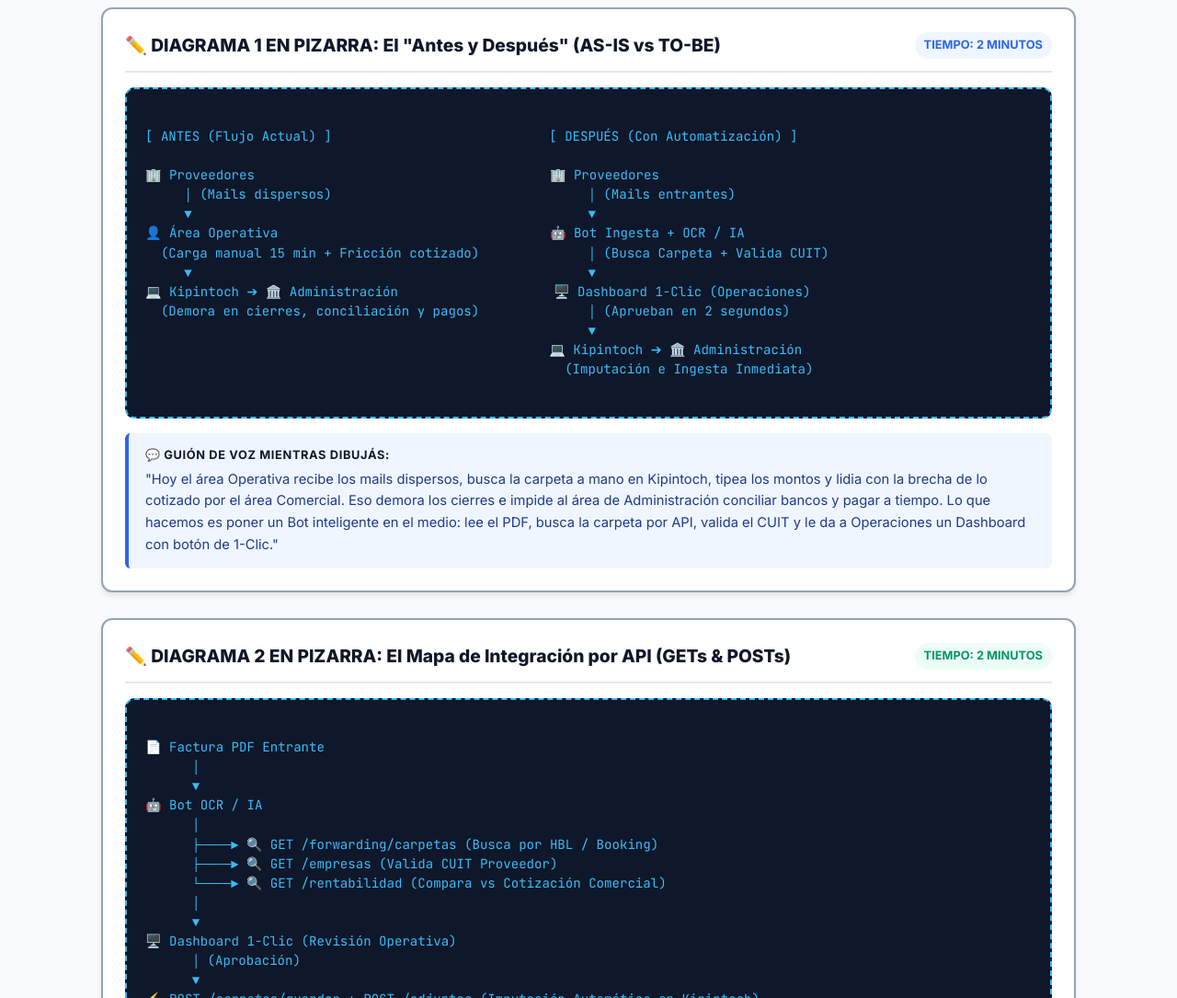
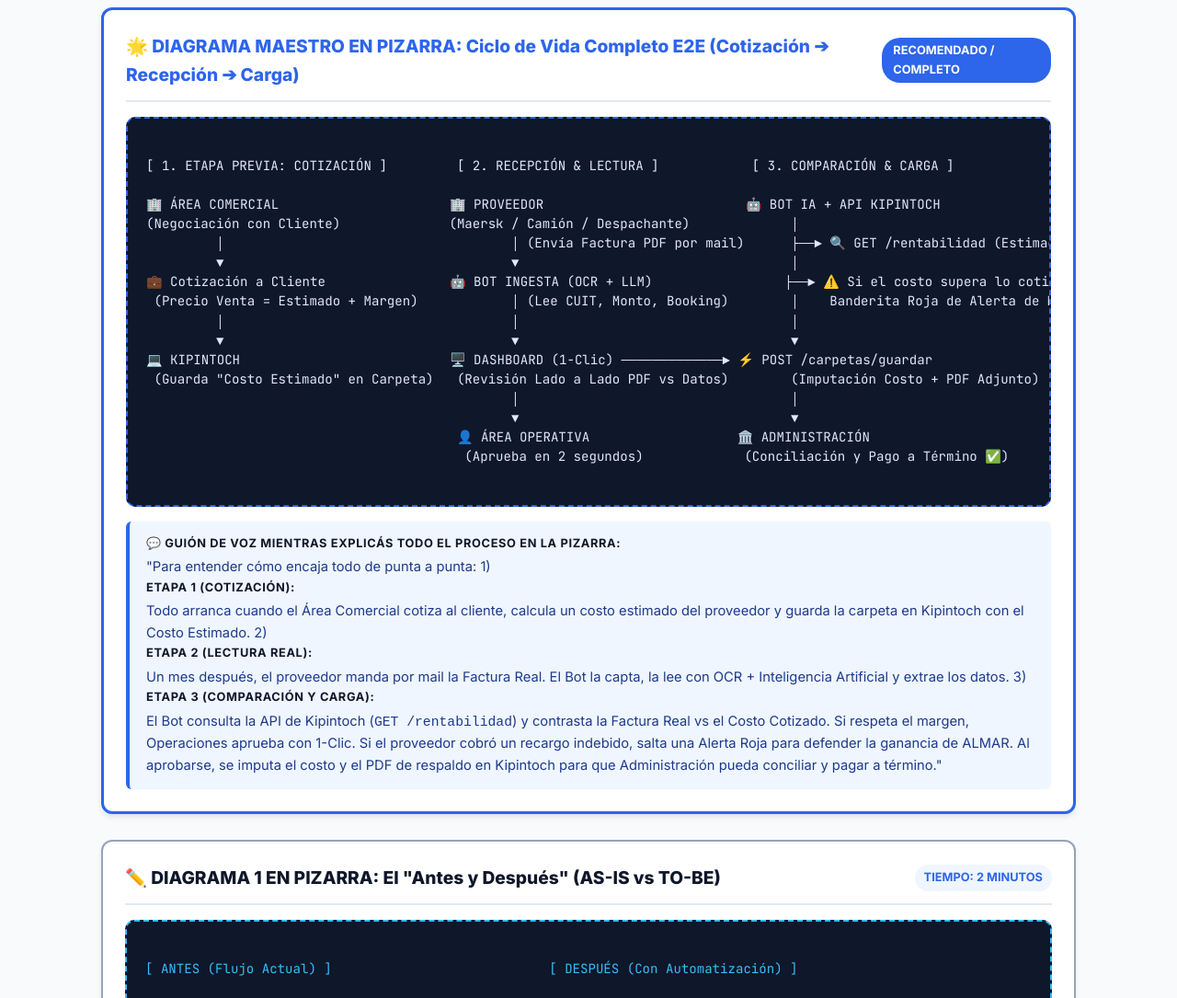
Before and after one commit to FranBondino/informe-api-almar, a website: page guia-dibujo-pizarra.html in a window 1280 px wide. Shown: the part 500-1585 px from the top of the page at 92% size. Drawn offline with Linux system fonts and the light colour scheme.

Commit message:
Add Master End-to-End Lifecycle Whiteboard Diagram (Cotizacion -> OCR -> Kipintoch -> Administracion) to guia-dibujo-pizarra.html

```diff
--- a/guia-dibujo-pizarra.html
+++ b/guia-dibujo-pizarra.html
@@ -164,6 +164,41 @@
             </ul>
         </div>
 
+        <!-- DIAGRAMA MAESTRO E2E COMPLETO -->
+        <div class="board-card" style="border: 3px solid #2D65EB;">
+            <div class="board-header">
+                <span class="board-title" style="color: #2D65EB;">🌟 DIAGRAMA MAESTRO EN PIZARRA: Ciclo de Vida Completo E2E (Cotización ➔ Recepción ➔ Carga)</span>
+                <span style="background: #2D65EB; color: #FFF; padding: 4px 12px; border-radius: 20px; font-size: 0.8rem; font-weight: 700;">RECOMENDADO / COMPLETO</span>
+            </div>
+
+            <div class="board-sketch" style="border-color: #2D65EB; color: #E0E7FF;">
+[ 1. ETAPA PREVIA: COTIZACIÓN ]         [ 2. RECEPCIÓN & LECTURA ]            [ 3. COMPARACIÓN & CARGA ]
+
+🏢 ÁREA COMERCIAL                      🏢 PROVEEDOR                          🤖 BOT IA + API KIPINTOCH
+(Negociación con Cliente)              (Maersk / Camión / Despachante)             │
+         │                                     │ (Envía Factura PDF por mail)      ├──► 🔍 GET /rentabilidad (Estimado vs Real)
+         ▼                                     ▼                                   │
+💼 Cotización a Cliente                🤖 BOT INGESTA (OCR + LLM)                 ├──► ⚠️ Si el costo supera lo cotizado:
+ (Precio Venta = Estimado + Margen)            │ (Lee CUIT, Monto, Booking)        │    Banderita Roja de Alerta de Margen
+         │                                     │                                   │
+         ▼                                     ▼                                   ▼
+💻 KIPINTOCH                           🖥️ DASHBOARD (1-Clic) ─────────────► ⚡ POST /carpetas/guardar
+ (Guarda "Costo Estimado" en Carpeta)   (Revisión Lado a Lado PDF vs Datos)        (Imputación Costo + PDF Adjunto)
+                                               │                                   │
+                                               ▼                                   ▼
+                                        👤 ÁREA OPERATIVA                   🏛️ ADMINISTRACIÓN
+                                         (Aprueba en 2 segundos)             (Conciliación y Pago a Término ✅)
+            </div>
+
+            <div class="speech-box" style="background: #EFF6FF; border-left: 4px solid #2D65EB;">
+                <strong>💬 Guión de Voz mientras explicás todo el proceso en la pizarra:</strong>
+                "Para entender cómo encaja todo de punta a punta:
+                1) <strong>Etapa 1 (Cotización):</strong> Todo arranca cuando el Área Comercial cotiza al cliente, calcula un costo estimado del proveedor y guarda la carpeta en Kipintoch con el Costo Estimado.
+                2) <strong>Etapa 2 (Lectura Real):</strong> Un mes después, el proveedor manda por mail la Factura Real. El Bot la capta, la lee con OCR + Inteligencia Artificial y extrae los datos.
+                3) <strong>Etapa 3 (Comparación y Carga):</strong> El Bot consulta la API de Kipintoch (<code>GET /rentabilidad</code>) y contrasta la Factura Real vs el Costo Cotizado. Si respeta el margen, Operaciones aprueba con 1-Clic. Si el proveedor cobró un recargo indebido, salta una Alerta Roja para defender la ganancia de ALMAR. Al aprobarse, se imputa el costo y el PDF de respaldo en Kipintoch para que Administración pueda conciliar y pagar a término."
+            </div>
+        </div>
+
         <!-- DIAGRAMA 1 DE PIZARRA -->
         <div class="board-card">
             <div class="board-header">
```
